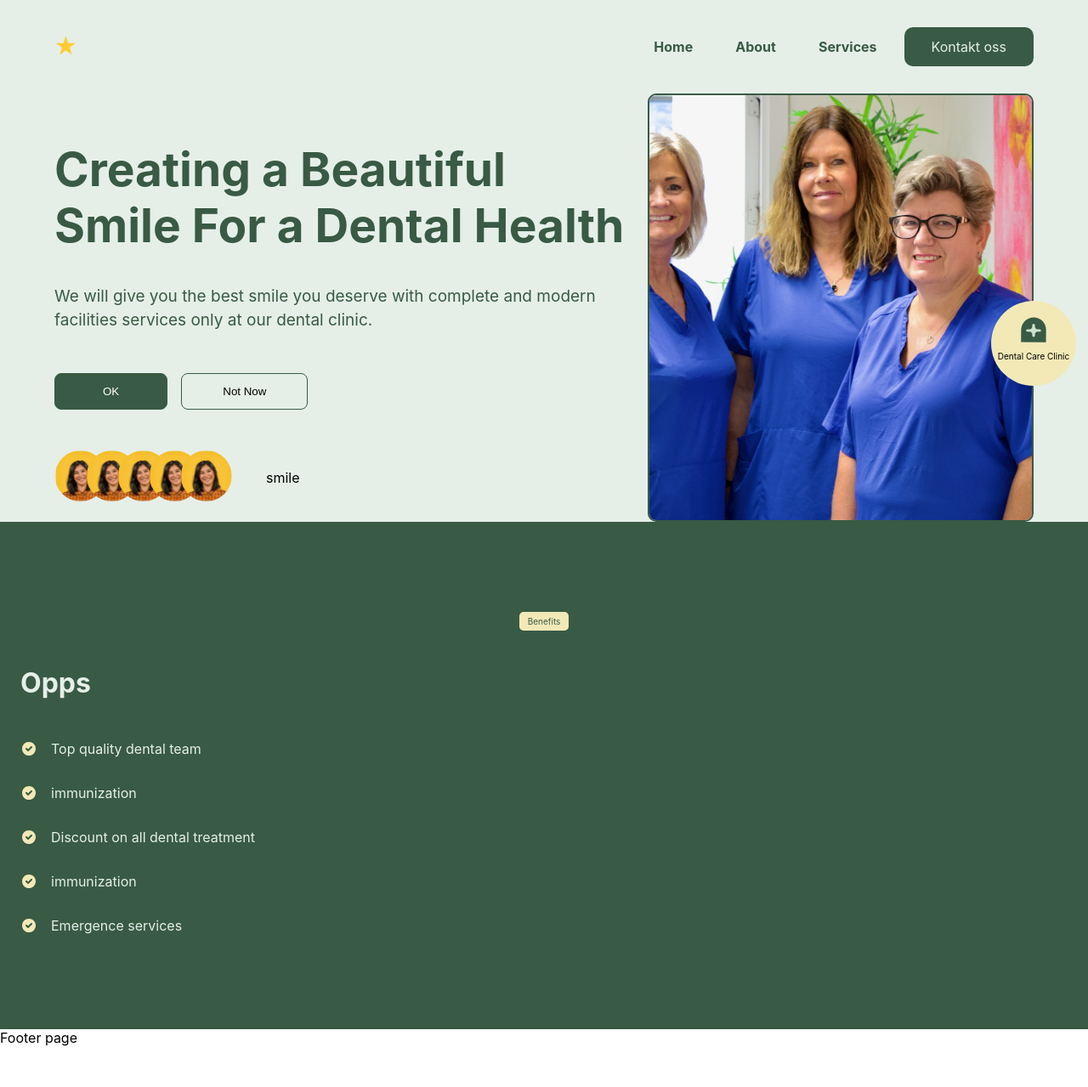
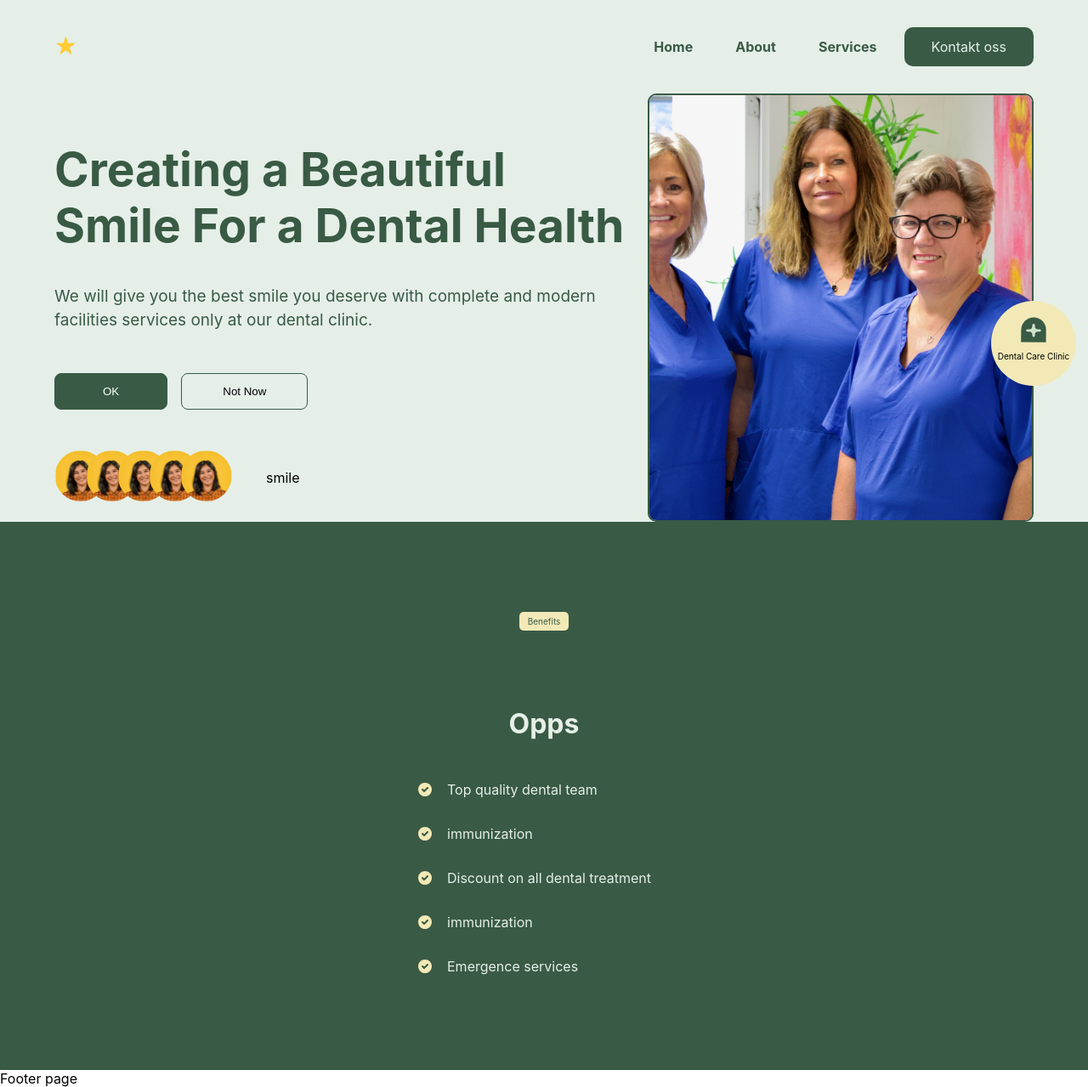
Before and after one commit to MuhammadTurkmen/Dental-Landing-Page-React, a React (Create React App) app: page / in a window 1280 px wide. Shown: the whole page at 85% size. Before the commit the page ends 1231 px from the top, so only its background shows below. Built offline with nearby package versions, Linux system fonts and the light colour scheme.

Commit message:
adding fixed

```diff
--- a/src/components/Benefits.js
+++ b/src/components/Benefits.js
@@ -55,8 +55,8 @@ const Wrapper = styled.div`
   }
 
   .text-container h1 {
-    text-align: start;
-    margin: 2rem 0;
+    margin-top: 5rem;
+    margin-bottom: 2rem;
   }
 
   .check-container {
@@ -64,6 +64,7 @@ const Wrapper = styled.div`
     gap: 1rem;
     align-items: center;
     margin: 0 auto;
+    width: 300px;
   }
 `;
 
```
